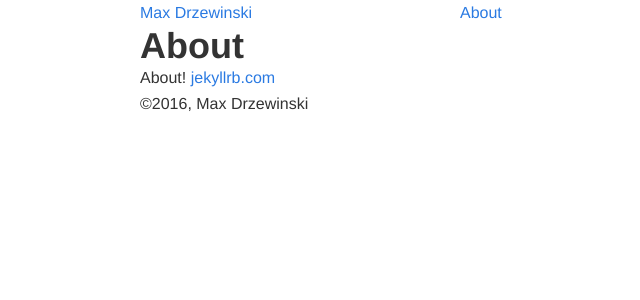
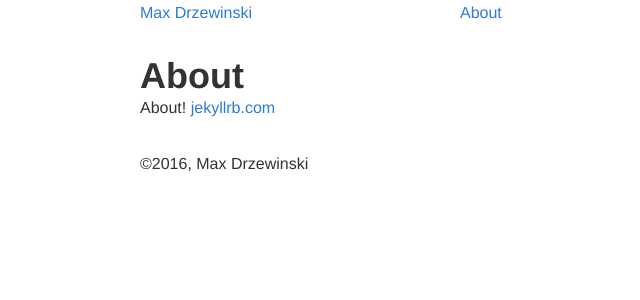
Before and after one commit to maxdrz/maxdrz.github.io, a Jekyll site: the page built from about.md, in a window 1280 px wide. Shown: the top 300 px of the page, without its empty margins (50-690 px from the left). Built offline with Jekyll 4.4.1, drawn with Linux system fonts in a browser that asks for light colours.

Commit message:
Add sections

```diff
--- a/_layouts/default.html
+++ b/_layouts/default.html
@@ -37,9 +37,7 @@
       </div> <!-- .wrapper -->
     </header>
 
-    <div class="wrapper">
-      {{ content }}
-    </div> <!-- .wrapper -->
+    {{ content }}
 
     <footer class="site-footer">
       <div class="wrapper">
--- a/_layouts/page.html
+++ b/_layouts/page.html
@@ -2,8 +2,12 @@
 layout: default
 ---
 
-<article class="sml-c12">
-  <h1>{{ page.title }}</h1>
+<div class="section">
+  <div class="wrapper">
+    <div class="sml-c12">
+      <h1>{{ page.title }}</h1>
 
-  {{ content }}
-</article>
+      {{ content }}
+    </div> <!-- .c -->
+  </div> <!-- .wrapper -->
+</div> <!-- .section -->
--- a/_layouts/post.html
+++ b/_layouts/post.html
@@ -2,6 +2,8 @@
 layout: default
 ---
 
+<div class="section">
+  <div class="wrapper">
     <article class="sml-c12" itemscope itemtype="http://schema.org/BlogPosting">
 
       <h1 itemprop="name headline">{{ page.title }}</h1>
@@ -19,4 +21,6 @@ layout: default
       <div itemprop="articleBody">
         {{ content }}
       </div>
-</article>
+    </article> <!-- .c -->
+  </div> <!-- .wrapper -->
+</div> <!-- .section -->
--- /dev/null
+++ b/_sass/_sections.scss
@@ -0,0 +1,10 @@
+/// Sections
+.section {
+  padding-top:    $grid-gutter;
+  padding-bottom: $grid-gutter;
+}
+
+// Section > Light
+.section.light {
+  background: $white;
+}
--- a/css/main.scss
+++ b/css/main.scss
@@ -86,5 +86,6 @@ $fix-mqs: false !default;
   "reset",
   "base",
   "grid",
-  "typography"
+  "typography",
+  "sections"
 ;
--- a/index.html
+++ b/index.html
@@ -2,6 +2,8 @@
 layout: default
 ---
 
+<div class="section">
+  <div class="wrapper">
     <div class="sml-c12">
       <h1>Homepage</h1>
 
@@ -17,4 +19,6 @@ layout: default
           </li>
         {% endfor %}
       </ul>
-</div>
+    </div> <!-- .c -->
+  </div> <!-- .wrapper -->
+</div> <!-- .section -->
```
Lines whose indentation alone changed are shown as unchanged.
